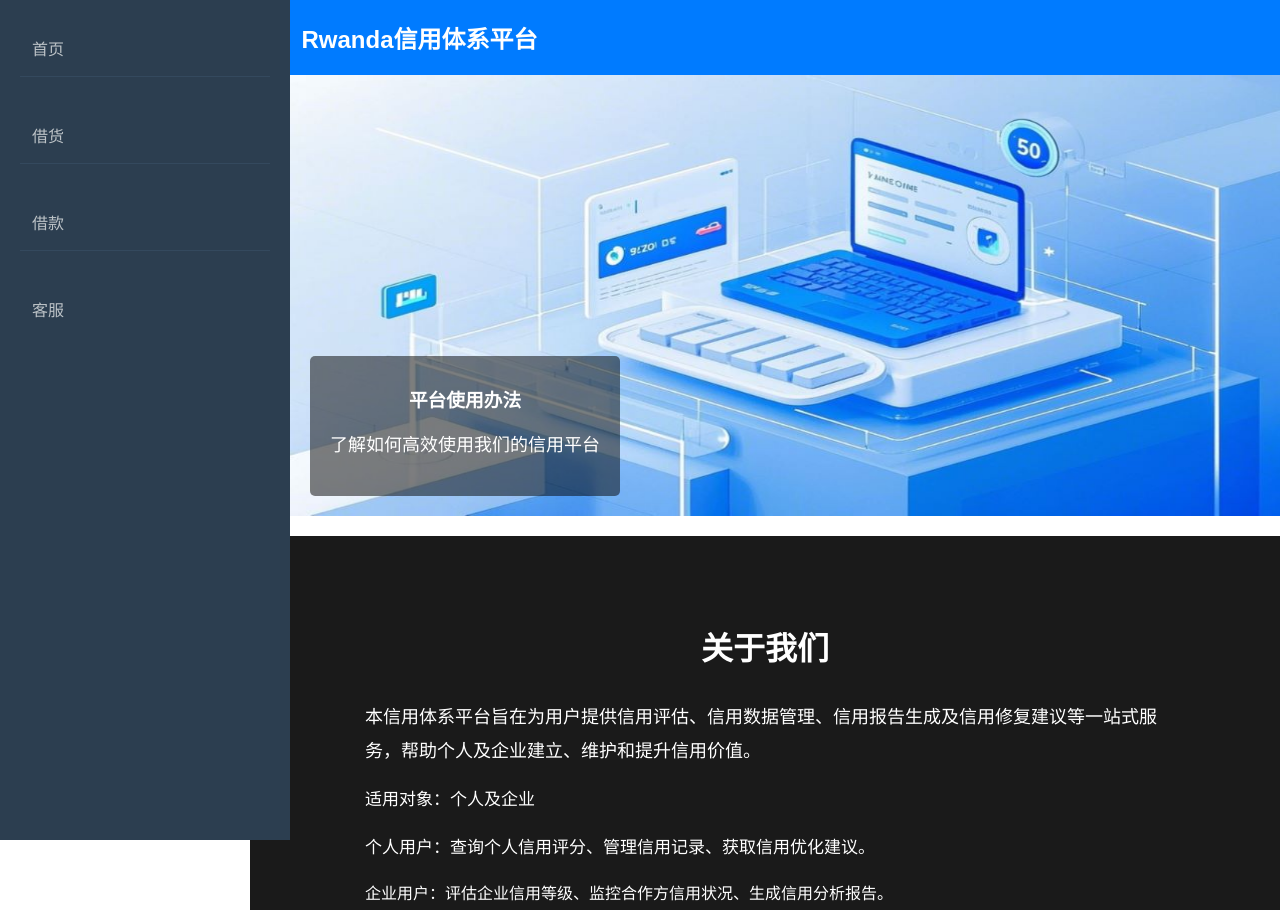
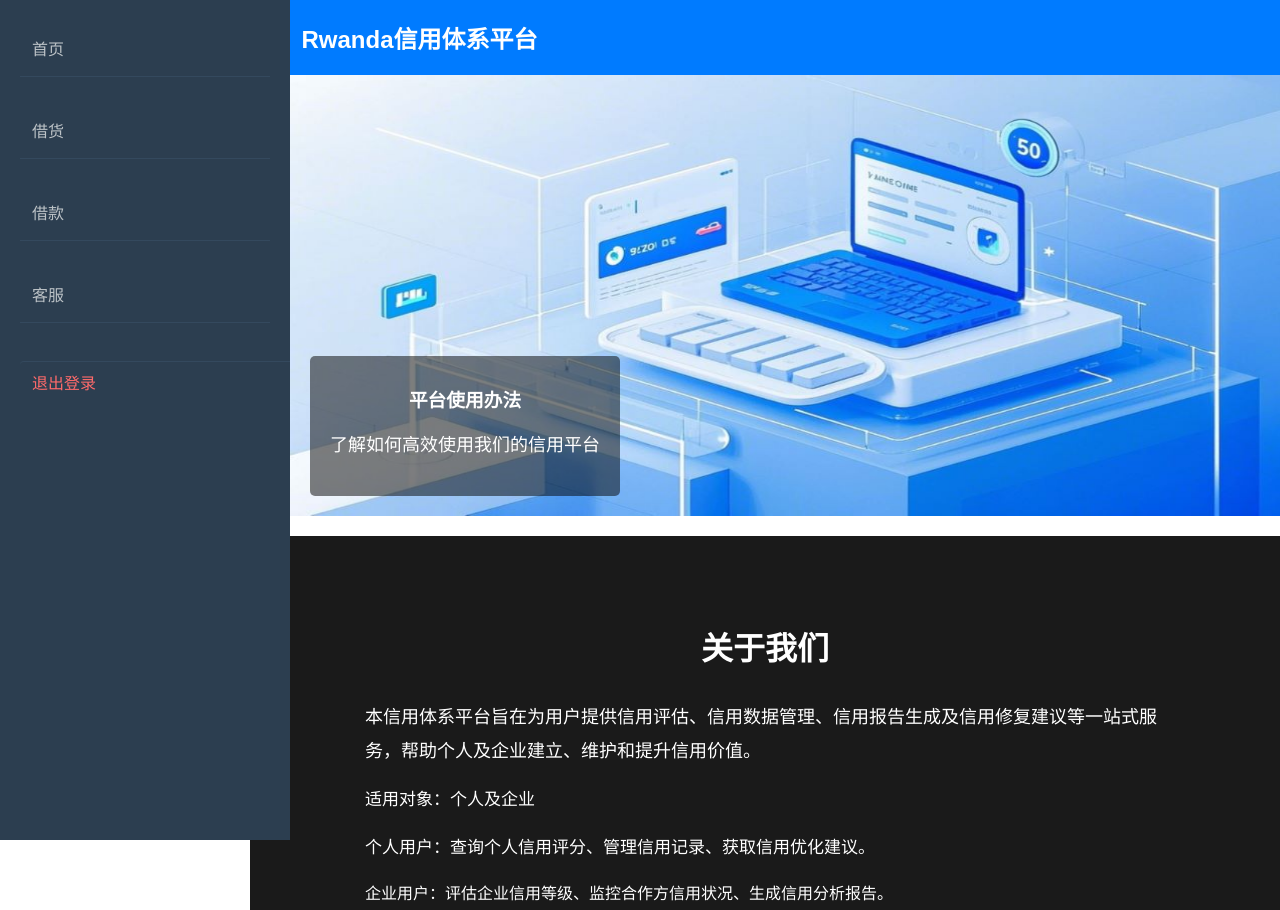
Before and after one commit to SummersSigh/rwanda, a plain HTML site: page index.html in a window 1280 px wide. Shown: the top 910 px of the page. Drawn offline with Linux system fonts and the light colour scheme; sample sign-in values are in the browser's storage.

Commit message:
feat:退出登录

```diff
--- a/index.html
+++ b/index.html
@@ -14,6 +14,7 @@
                 <li><a href="borrow-goods.html">借货</a></li>
                 <li><a href="borrow-money.html">借款</a></li>
                 <li><a href="customer-service.html">客服</a></li>
+                <li><a href="login.html" class="logout-link">退出登录</a></li>
             </ul>
         </nav>
     </div>
--- a/styles.css
+++ b/styles.css
@@ -132,7 +132,7 @@ form button {
 }
 
 .sidebar nav ul li {
-    margin-bottom: 10px;
+    margin-bottom: 5px;
     padding: 8px 0;
     border-bottom: 1px solid #34495e;
     transition: all 0.3s ease;
@@ -160,6 +160,21 @@ form button {
 .sidebar nav ul li a.active {
     background-color: #3498db;
     color: white;
+}
+
+.logout-link {
+    color: #ff6b6b !important;
+    border-top: 1px solid #34495e;
+    margin-top: 5px;
+    text-align: left;
+    display: block;
+    width: 100%;
+    padding-left: 32px;
+}
+
+.logout-link:hover {
+    background-color: #ff6b6b !important;
+    color: white !important;
 }
 
 .main-content {
```
